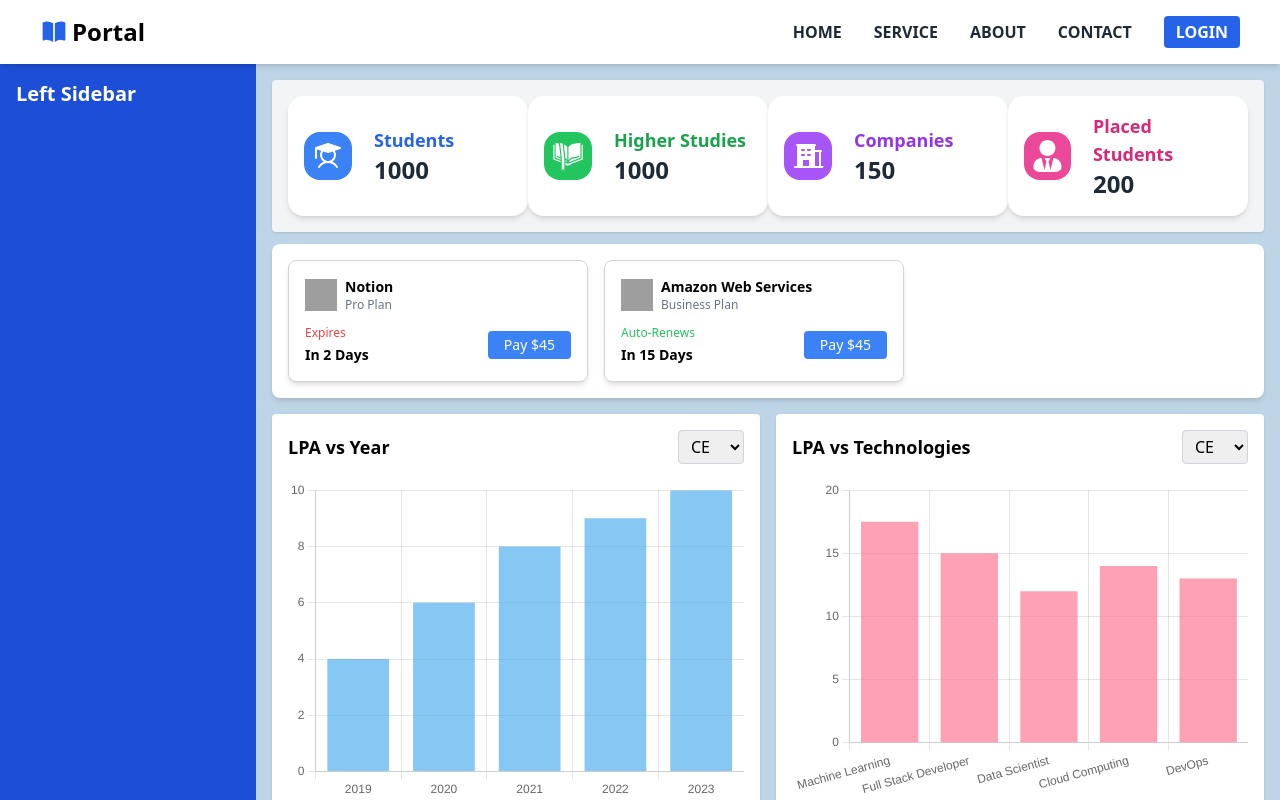
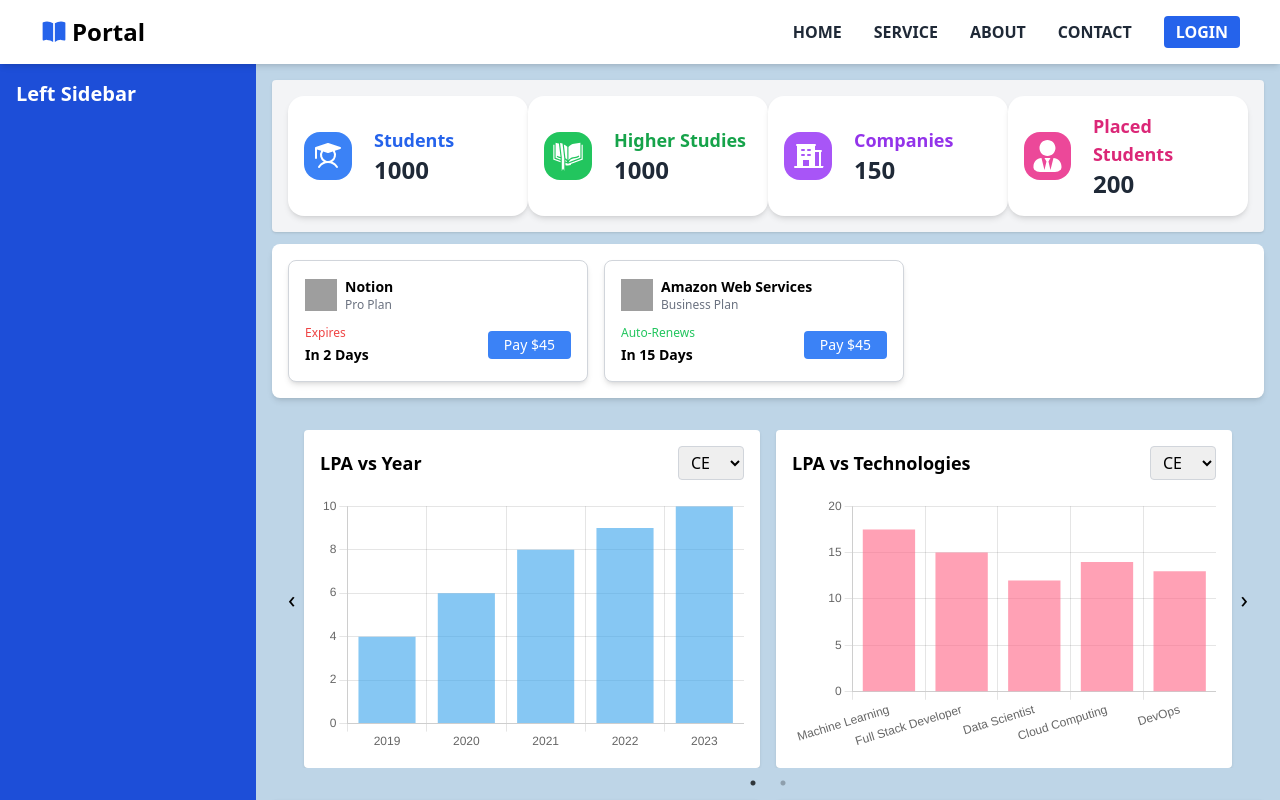
Before and after one commit to Vedu3635/UGSF_TNP, a React (Vite) app in the folder Frontend/: page / in a window 1280 px wide. Both pictures are taken after typing "name@example.com", "Sample123" into the empty fields and a click on the button "Log In". Shown: the top 800 px of the page. Built offline with nearby package versions, Linux system fonts and the light colour scheme; grey boxes are pictures that could not be loaded.

Commit message:
Updated charts.jsx

```diff
--- a/Frontend/package.json
+++ b/Frontend/package.json
@@ -13,6 +13,7 @@
     "@heroicons/react": "^2.1.5",
     "chart.js": "^4.4.4",
     "heroicons": "^2.1.5",
+    "lucide-react": "^0.441.0",
     "react": "^18.3.1",
     "react-chartjs-2": "^5.2.0",
     "react-dom": "^18.3.1",
--- a/Frontend/src/components/Charts.jsx
+++ b/Frontend/src/components/Charts.jsx
@@ -1,23 +1,34 @@
 import React, { useState } from "react";
-import { Bar } from "react-chartjs-2";
+import { Bar, Pie } from "react-chartjs-2";
+import Slider from "react-slick";
 import "chart.js/auto";
+import "slick-carousel/slick/slick.css";
+import "slick-carousel/slick/slick-theme.css";
 
 const Charts = () => {
   const [filter1, setFilter1] = useState("CE");
   const [filter2, setFilter2] = useState("CE");
+  const [filter3, setFilter3] = useState("CE");
+  const [filter4, setFilter4] = useState("CE");
 
   const data = {
     CE: {
       yearlyData: [4, 6, 8, 9, 10],
       techData: [17.5, 15, 12, 14, 13],
+      abroadData: [70, 30],
+      placementData: [85, 15],
     },
     CSE: {
       yearlyData: [5, 7, 9, 10, 11],
       techData: [18.5, 16, 13, 15, 14],
+      abroadData: [75, 25],
+      placementData: [90, 10],
     },
     IT: {
       yearlyData: [3, 5, 7, 8, 9],
       techData: [16.5, 14, 11, 13, 12],
+      abroadData: [65, 35],
+      placementData: [80, 20],
     },
   };
 
@@ -39,7 +50,23 @@ const Charts = () => {
     }],
   };
 
-  const chartOptions = {
+  const chartData3 = {
+    labels: ["Found University", "Did Not Find University"],
+    datasets: [{
+      data: data[filter3].abroadData,
+      backgroundColor: ["rgba(75, 192, 192, 0.6)", "rgba(255, 159, 64, 0.6)"]
+    }],
+  };
+
+  const chartData4 = {
+    labels: ["Placed", "Not Placed"],
+    datasets: [{
+      data: data[filter4].placementData,
+      backgroundColor: ["rgba(153, 102, 255, 0.6)", "rgba(255, 205, 86, 0.6)"]
+    }],
+  };
+
+  const barChartOptions = {
     responsive: true,
     maintainAspectRatio: false,
     scales: {
@@ -64,13 +91,61 @@ const Charts = () => {
     },
   };
 
+  const pieChartOptions = {
+    responsive: true,
+    maintainAspectRatio: false,
+    plugins: {
+      legend: {
+        position: 'bottom',
+      },
+    },
+  };
+
+  const charts = [
+    [
+      { title: "LPA vs Year", type: "bar", data: chartData1, options: barChartOptions, filter: filter1, setFilter: setFilter1 },
+      { title: "LPA vs Technologies", type: "bar", data: chartData2, options: barChartOptions, filter: filter2, setFilter: setFilter2 },
+    ],
+    [
+      { title: "Abroad Students University Placement", type: "pie", data: chartData3, options: pieChartOptions, filter: filter3, setFilter: setFilter3 },
+      { title: "Student Placement", type: "pie", data: chartData4, options: pieChartOptions, filter: filter4, setFilter: setFilter4 },
+    ]
+  ];
+
+  const NextArrow = ({ onClick }) => {
     return (
-    <div className="grid grid-cols-1 lg:grid-cols-2 gap-4 my-4">
-      {[
-        { title: "LPA vs Year", data: chartData1, filter: filter1, setFilter: setFilter1 },
-        { title: "LPA vs Technologies", data: chartData2, filter: filter2, setFilter: setFilter2 },
-      ].map((chart, index) => (
-        <div key={index} className="bg-white p-4 rounded shadow">
+      <div className="absolute right-0 top-1/2 -translate-y-1/2 cursor-pointer" onClick={onClick}>
+        <span className="text-2xl">&#8250;</span>
+      </div>
+    );
+  };
+
+  const PrevArrow = ({ onClick }) => {
+    return (
+      <div className="absolute left-0 top-1/2 -translate-y-1/2 cursor-pointer z-10" onClick={onClick}>
+        <span className="text-2xl">&#8249;</span>
+      </div>
+    );
+  };
+
+  const settings = {
+    dots: true,
+    infinite: true,
+    speed: 500,
+    slidesToShow: 1,
+    slidesToScroll: 1,
+    nextArrow: <NextArrow />,
+    prevArrow: <PrevArrow />,
+  };
+
+  return (
+    <div className="w-full max-w-6xl mx-auto my-8 px-4">
+      <Slider {...settings}>
+        {charts.map((chartPair, index) => (
+          <div key={index} className="px-4">
+            <div className="grid grid-cols-1 md:grid-cols-2 gap-4">
+              {chartPair.map((chart, chartIndex) => (
+                <div key={chartIndex} className="bg-white p-4 rounded shadow">
                   <div className="flex justify-between items-center mb-4">
                     <h3 className="text-lg font-bold">{chart.title}</h3>
                     <select
@@ -83,11 +158,19 @@ const Charts = () => {
                       <option value="IT">IT</option>
                     </select>
                   </div>
-          <div className="h-80 w-full">
-            <Bar data={chart.data} options={chartOptions} />
+                  <div className="h-64 w-full">
+                    {chart.type === "bar" ? (
+                      <Bar data={chart.data} options={chart.options} />
+                    ) : (
+                      <Pie data={chart.data} options={chart.options} />
+                    )}
                   </div>
                 </div>
               ))}
+            </div>
+          </div>
+        ))}
+      </Slider>
     </div>
   );
 };
--- /dev/null
+++ b/package.json
@@ -0,0 +1,6 @@
+{
+  "dependencies": {
+    "react-slick": "^0.30.2",
+    "slick-carousel": "^1.8.1"
+  }
+}
```
Also changed, not shown: 2 other files (tests, documents, lock files or other folders). Lines whose indentation alone changed are shown as unchanged.
